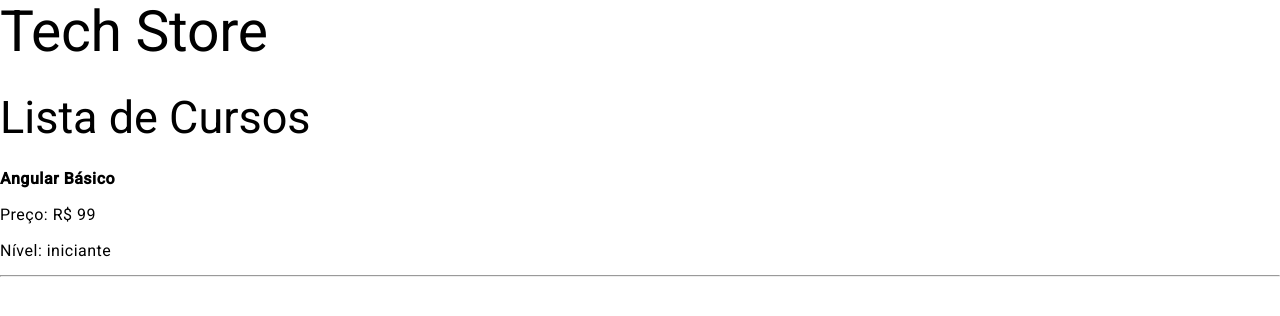
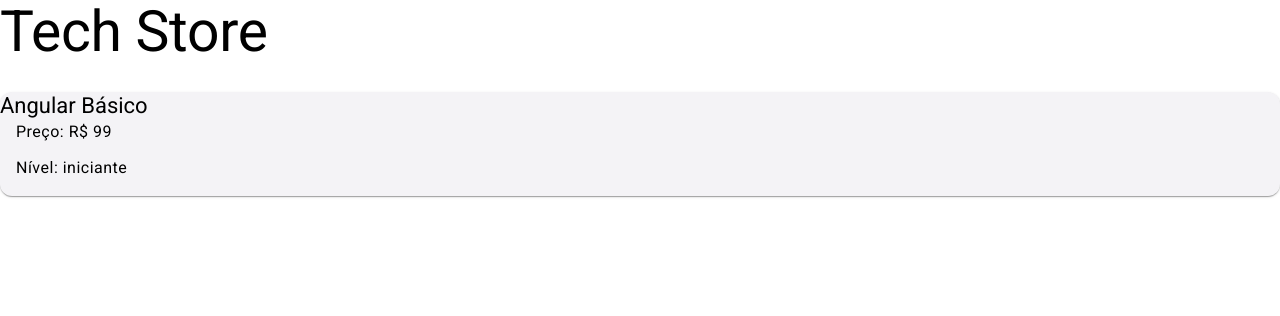
Before and after one commit to wanessa-antonio/tech-store, an Angular app: page / in a window 1280 px wide. Shown: the top 316 px of the page. Built offline with nearby package versions, Linux system fonts and the light colour scheme; data requests are answered from the project's data file.

Commit message:
chore: setup local dev servers (angular + json-server)

```diff
--- a/src/app/features/courses/components/course-list/course-list.component.html
+++ b/src/app/features/courses/components/course-list/course-list.component.html
@@ -1,9 +1,10 @@
+<div class="course-container">
+  <mat-card *ngFor="let course of courses" class="course-card">
+    <mat-card-title>{{ course.title }}</mat-card-title>
+    <mat-card-content>
+      <p>Preço: R$ {{ course.price }}</p>
+      <p>Nível: {{ course.level }}</p>
 
-<h2>Lista de Cursos</h2>
-
-<div *ngFor="let course of courses">
-  <p><strong>{{ course.title }}</strong></p>
-  <p>Preço: R$ {{ course.price }}</p>
-  <p>Nível: {{ course.level }}</p>
-  <hr>
+   </mat-card-content>
+  </mat-card>
 </div>
--- a/src/app/features/courses/components/course-list/course-list.component.scss
+++ b/src/app/features/courses/components/course-list/course-list.component.scss
@@ -0,0 +1,16 @@
+
+.course-container {
+  display: grid;
+  grid-template-columns: repeat(auto-fill, minmax(250px, 1fr));
+  gap: 16px;
+  padding: 16px;
+}
+
+.course-card {
+  cursor: pointer;
+  transition: transform 0.2s;
+}
+
+.course-card:hover {
+  transform: scale(1.03);
+}
--- a/src/app/features/courses/components/course-list/course-list.component.ts
+++ b/src/app/features/courses/components/course-list/course-list.component.ts
@@ -2,10 +2,12 @@
 import { CommonModule } from '@angular/common';
 import { CourseService } from '../../services/course.service';
 
+import { MatCardModule } from '@angular/material/card';
+
 @Component({
   selector: 'app-course-list',
   standalone: true,
-  imports: [CommonModule],
+  imports: [CommonModule, MatCardModule],
   templateUrl: './course-list.component.html'
 })
 export class CourseListComponent implements OnInit {
--- a/tsconfig.json
+++ b/tsconfig.json
@@ -3,6 +3,7 @@
 {
   "compileOnSave": false,
   "compilerOptions": {
+    "rootDir": "./src",
     "outDir": "./dist/out-tsc",
     "strict": true,
     "noImplicitOverride": true,
```
